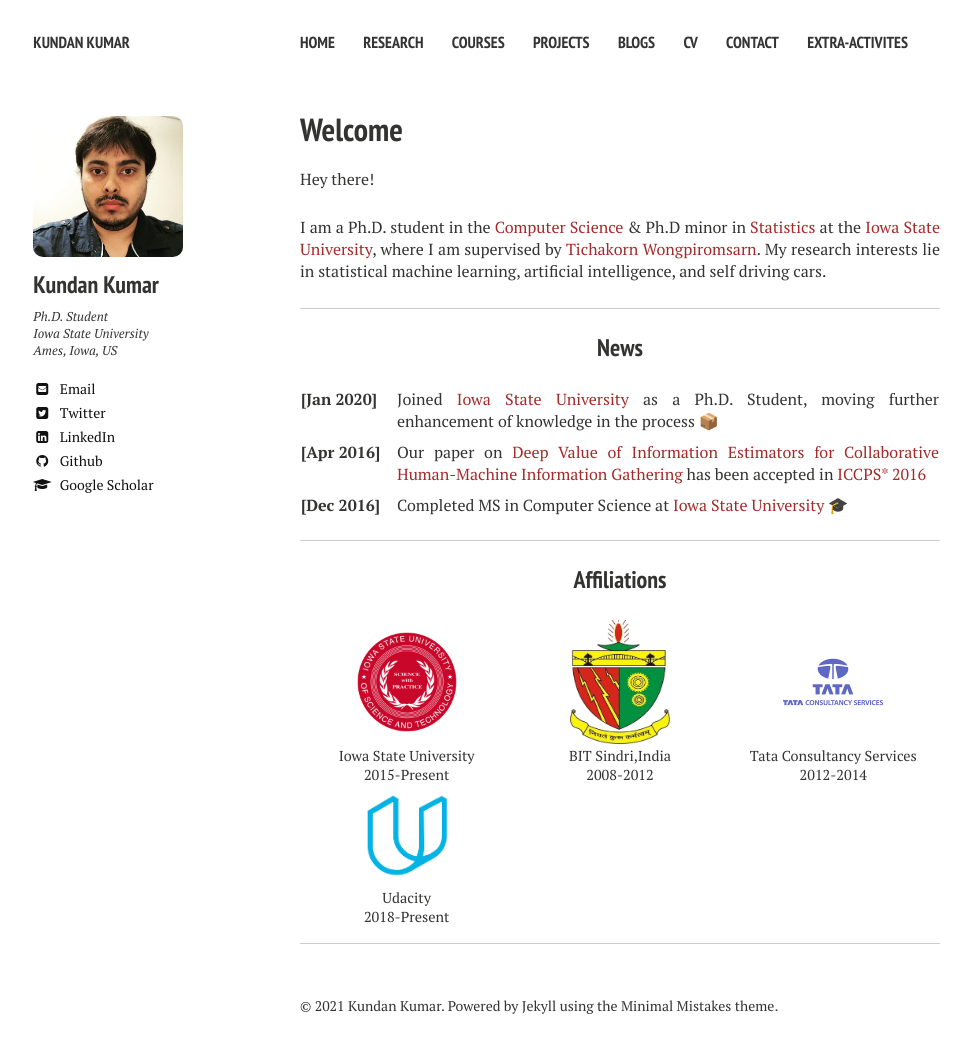
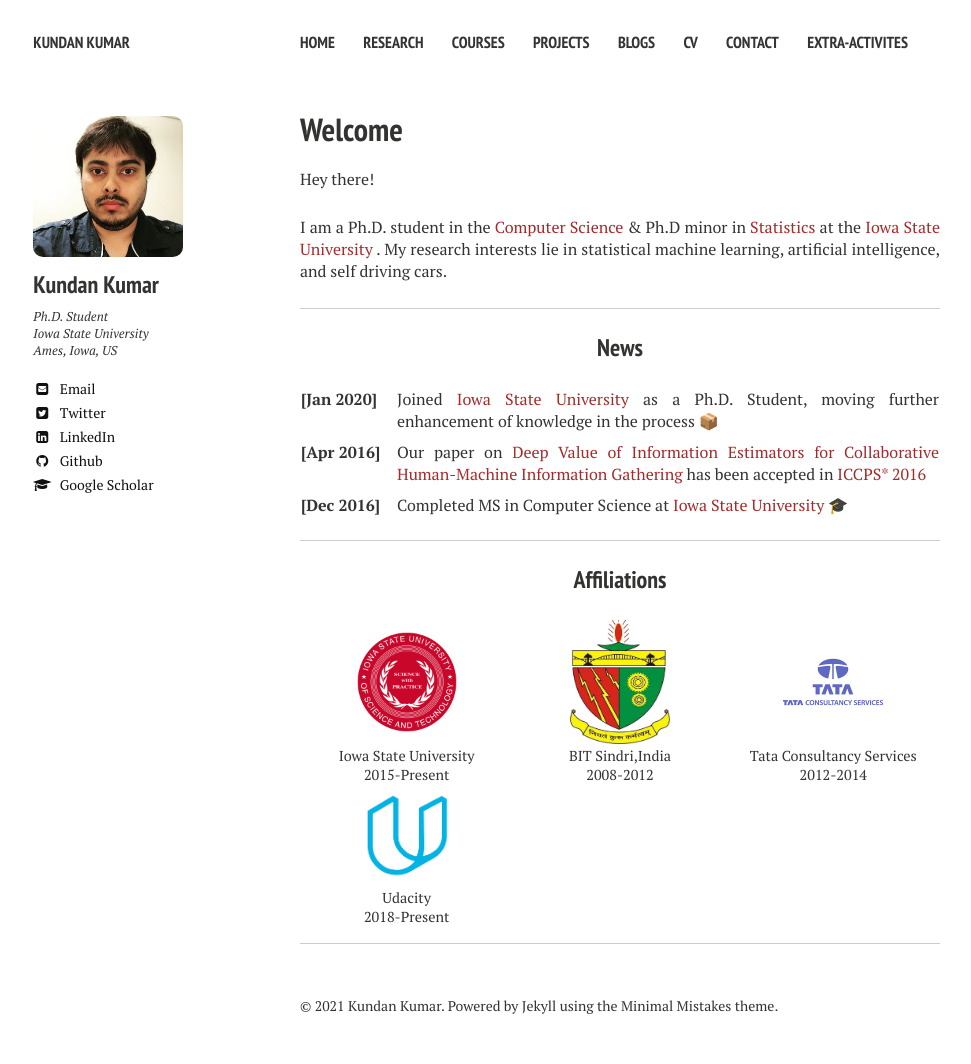
Before and after one commit to kundan7kumar/kundan7kumar.github.io, a Jekyll site: the page built from index.md, in a window 1280 px wide. Shown: the whole page, without its empty margins (20-991 px from the left). Built offline with Jekyll 4.4.1, drawn with Linux system fonts in a browser that asks for light colours; nearby versions of some CDN libraries.

Commit message:
Update index.md

```diff
--- a/index.md
+++ b/index.md
@@ -8,7 +8,7 @@ comments: false
 
 Hey there!
 
-I am a Ph.D. student in the [Computer Science](https://www.cs.iastate.edu/) & Ph.D minor in [Statistics](https://www.stat.iastate.edu) at the [Iowa State University](https://www.iastate.edu/), where I am supervised by [Tichakorn Wongpiromsarn](https://tichakorn.dev/). My research interests lie in statistical machine learning, artificial intelligence, and self driving cars.
+I am a Ph.D. student in the [Computer Science](https://www.cs.iastate.edu/) & Ph.D minor in [Statistics](https://www.stat.iastate.edu) at the [Iowa State University](https://www.iastate.edu/) <!--, where I am supervised by [Tichakorn Wongpiromsarn](https://tichakorn.dev/)-->. My research interests lie in statistical machine learning, artificial intelligence, and self driving cars.
 
 ----
 
```
